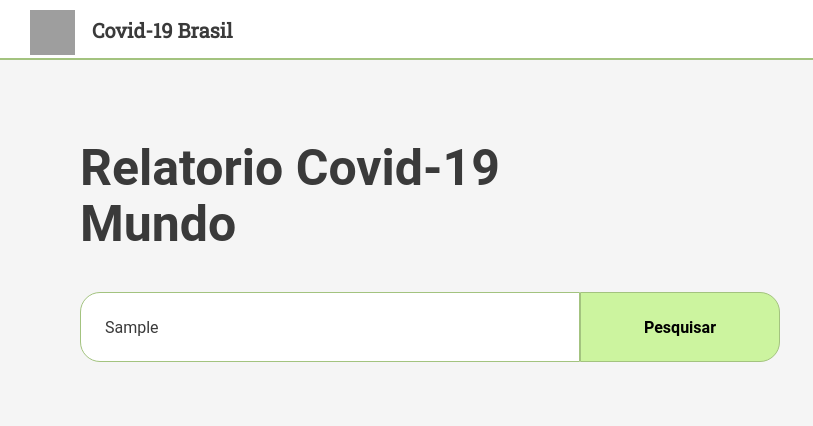
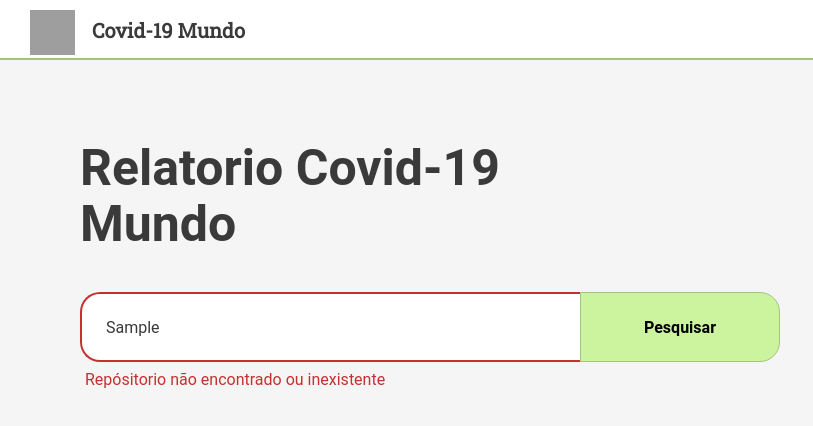
Before and after one commit to RobertaBaseggio/Consultas-CNPJ, a React (Create React App) app: page /countries in a window 1280 px wide. Both pictures are taken after typing "Sample" into the empty fields and a click on the button "Pesquisar". Shown: the top 426 px of the page, without its empty margins (0-813 px from the left). Built offline with nearby package versions, Linux system fonts and the light colour scheme; no server answers; grey boxes are pictures that could not be loaded.

Commit message:
Implementação de resolução de erros

```diff
--- a/public/index.html
+++ b/public/index.html
@@ -6,7 +6,7 @@
     <meta name="viewport" content="width=device-width, initial-scale=1" />
     <meta name="theme-color" content="#000000" />
     <link href="https://fonts.googleapis.com/css2?family=Roboto+Slab&display=swap" rel="stylesheet">
-    <title>Casos Covid-19 Brasil</title>
+    <title>Casos Covid-19</title>
   </head>
   <body>
     <noscript>You need to enable JavaScript to run this app.</noscript>
--- a/src/pages/Home/index.tsx
+++ b/src/pages/Home/index.tsx
@@ -1,7 +1,8 @@
+import { error } from 'console';
 import React, { useState, FormEvent } from 'react';
 import api from '../../services/api';
 
-import { Title, Repositories, Form, Header } from './styles';
+import { Title, Repositories, Form, Header, Error } from './styles';
 
 interface Repository {
   uf: string;
@@ -14,17 +15,36 @@ interface Repository {
 
 const Home: React.FC = () => {
   const [newRepo, setNewRepo] = useState('');
+  const [inputError, setInputError] = useState('');
   const [repositories, setRepositories] = useState<Repository[]>([]);
   let uf: string;
 
   async function handleAddRepository(event: FormEvent<HTMLFormElement>): Promise<void> {
     event.preventDefault();
-    const response = await api.get<Repository>(`${newRepo}`);
-    const repository = response.data;
-    uf = newRepo;
 
-    setRepositories([...repositories, repository]);
-    setNewRepo('');
+    if(!newRepo){
+      setInputError("Informe um usuário/repositório para pesquisar.")
+      return;
+  }
+
+   try {
+
+      const response = await api.get<Repository>(`${newRepo}`);
+      const repository = response.data;
+      console.log(repository.hasOwnProperty('error'));
+
+      if(repository.hasOwnProperty('error')){
+        setInputError("Repósitorio não encontrado ou inexistente");
+        return;
+      }
+
+      setRepositories([...repositories, repository]);
+      setNewRepo('');
+      setInputError('');
+
+    } catch (err) {
+      setInputError("Repósitorio não encontrado ou inexistente");
+    }
 
   }
   return (
@@ -36,16 +56,19 @@ const Home: React.FC = () => {
 
       <Title>Relatorio Covid-19 Brasil</Title>
 
-      <Form onSubmit={handleAddRepository}>
+      <Form hasError={!!inputError} onSubmit={handleAddRepository}>
         <input value={newRepo} onChange={e => setNewRepo(e.target.value)}
           placeholder="Insira a UF. Ex: SC" />
         <button type="submit"> Pesquisar </button>
       </Form>
+
+      {inputError && <Error>{inputError}</Error>}
+
       <Repositories>
         {repositories.map(repository => {
          console.log(uf)
           return (
-          <a key={repository.state} href="https://www.google.com/search?q=relatorio+coronavirus+brasil&oq=relatorio+coronavirus+&aqs=chrome.1.69i57j0l2j0i22i30.8415j0j7&sourceid=chrome&ie=UTF-8">
+          <a key={repository.state} href={`https://www.google.com/search?q=relatorio+coronavirus+${repository.uf}&oq=relatorio+coronavirus+&aqs=chrome.1.69i57j0l2j0i22i30.8415j0j7&sourceid=chrome&ie=UTF-8`}>
             <div>
               <strong>{repository.state} - {repository.uf}</strong>
               <p>Casos: {repository.cases}</p>
--- a/src/pages/Home/styles.ts
+++ b/src/pages/Home/styles.ts
@@ -1,5 +1,9 @@
-import styled from 'styled-components';
+import styled, { css } from 'styled-components';
 import { shade } from 'polished';
+
+interface FormProps{
+    hasError: boolean;
+}
 
 export const Header = styled.div`
     display:flex;
@@ -35,7 +39,7 @@ export const Title = styled.h1`
     margin-left: 80px;
 `;
 
-export const Form = styled.form`
+export const Form = styled.form<FormProps>`
     margin-top: 40px;
     max-width: 700px;
     display: flex;
@@ -48,6 +52,14 @@ export const Form = styled.form`
         border: 1px solid ${shade(0.2, '#CCF49F')};
         border-radius: 20px 0 0 20px;
         color: #3a3a3a;
+
+
+        border: 2px solid #fff;
+        border-right: 0;
+        ${props =>props.hasError && css`
+            border-color: #c53030;
+        `}
+
         &::placeholder {
             color: #a8a8b3;
         }
@@ -65,6 +77,13 @@ export const Form = styled.form`
             background: ${shade(0.2, '#CCF49F')};
         }
     }
+`;
+
+export const Error = styled.span`
+    display: block;
+    color: #c53030;
+    margin: 8px 0px 0px 85px;
+
 `;
 
 export const Repositories = styled.div`
--- a/src/pages/paises/index.tsx
+++ b/src/pages/paises/index.tsx
@@ -1,7 +1,7 @@
 import React, { useState, FormEvent } from 'react';
 import apiPaises from '../../services/apiPaises';
 
-import { Title, Repositories, Form, Header } from './styles';
+import { Title, Repositories, Form, Header, Error } from './styles';
 
 interface RepositoryPaises {
   data:{
@@ -15,37 +15,57 @@ interface RepositoryPaises {
 
 const paises: React.FC = () => {
   const [newRepo, setNewRepo] = useState('');
+  const [inputError, setInputError] = useState('');
   const [repositories, setRepositories] = useState<RepositoryPaises[]>([]);
-  let uf: string;
 
   async function handleAddRepository(event: FormEvent<HTMLFormElement>): Promise<void> {
     event.preventDefault();
-    const response = await apiPaises.get<RepositoryPaises>(`${newRepo}`);
-    const repository = response.data;
-    uf = newRepo;
 
-    setRepositories([...repositories, repository]);
-    setNewRepo('');
+    if(!newRepo){
+      setInputError("Informe um usuário/repositório para pesquisar.")
+      return;
+  }
+
+    try {
+      const response = await apiPaises.get<RepositoryPaises>(`${newRepo}`);
+      const repository = response.data;
+      console.log(repository);
+
+      if(!repository.data.hasOwnProperty("country")){
+        setInputError("Repósitorio não encontrado ou inexistente");
+        return;
+      }
+
+      setRepositories([...repositories, repository]);
+      setNewRepo('');
+      setInputError('');
+
+    } catch (err) {
+      setInputError("Repósitorio não encontrado ou inexistente");
+    }
 
   }
   return (
     <>
     <Header>
         <img src="https://image.flaticon.com/icons/png/128/2913/2913584.png" />
-        <h1>Covid-19 Brasil</h1>
+        <h1>Covid-19 Mundo</h1>
     </Header>
 
       <Title>Relatorio Covid-19 Mundo</Title>
 
-      <Form onSubmit={handleAddRepository}>
+      <Form hasError={!!inputError} onSubmit={handleAddRepository}>
         <input value={newRepo} onChange={e => setNewRepo(e.target.value)}
           placeholder="Insira o pais. Ex: Finland" />
         <button type="submit"> Pesquisar </button>
       </Form>
+
+      {inputError && <Error>{inputError}</Error>}
+
       <Repositories>
         {repositories.map(repository => {
           return (
-          <a key={repository.data.country} href="https://www.google.com/search?q=relatorio+coronavirus+brasil&oq=relatorio+coronavirus+&aqs=chrome.1.69i57j0l2j0i22i30.8415j0j7&sourceid=chrome&ie=UTF-8">
+          <a key={repository.data.country} href={`https://www.google.com/search?q=relatorio+coronavirus+${repository.data.country}&oq=relatorio+coronavirus+&aqs=chrome.1.69i57j0l2j0i22i30.8415j0j7&sourceid=chrome&ie=UTF-8`}>
             <div>
               <strong>{repository.data.country} </strong>
               <p>Casos: {repository.data.cases}</p>
--- a/src/pages/paises/styles.ts
+++ b/src/pages/paises/styles.ts
@@ -1,5 +1,9 @@
-import styled from 'styled-components';
+import styled, { css } from 'styled-components';
 import { shade } from 'polished';
+
+interface FormProps{
+    hasError: boolean;
+}
 
 export const Header = styled.div`
     display:flex;
@@ -35,7 +39,7 @@ export const Title = styled.h1`
     margin-left: 80px;
 `;
 
-export const Form = styled.form`
+export const Form = styled.form<FormProps>`
     margin-top: 40px;
     max-width: 700px;
     display: flex;
@@ -48,6 +52,14 @@ export const Form = styled.form`
         border: 1px solid ${shade(0.2, '#CCF49F')};
         border-radius: 20px 0 0 20px;
         color: #3a3a3a;
+
+
+        border: 2px solid #fff;
+        border-right: 0;
+        ${props =>props.hasError && css`
+            border-color: #c53030;
+        `}
+
         &::placeholder {
             color: #a8a8b3;
         }
@@ -65,6 +77,13 @@ export const Form = styled.form`
             background: ${shade(0.2, '#CCF49F')};
         }
     }
+`;
+
+export const Error = styled.span`
+    display: block;
+    color: #c53030;
+    margin: 8px 0px 0px 85px;
+
 `;
 
 export const Repositories = styled.div`
```
